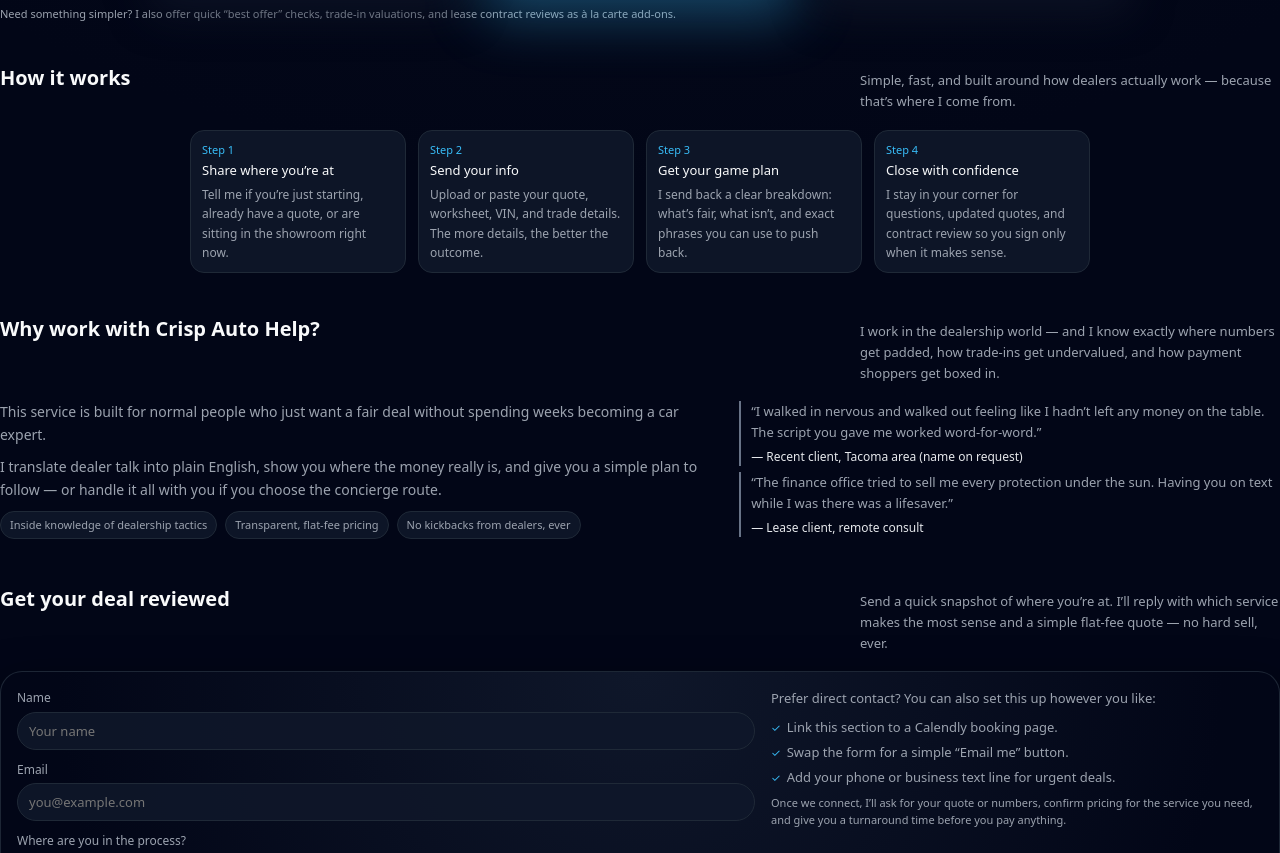
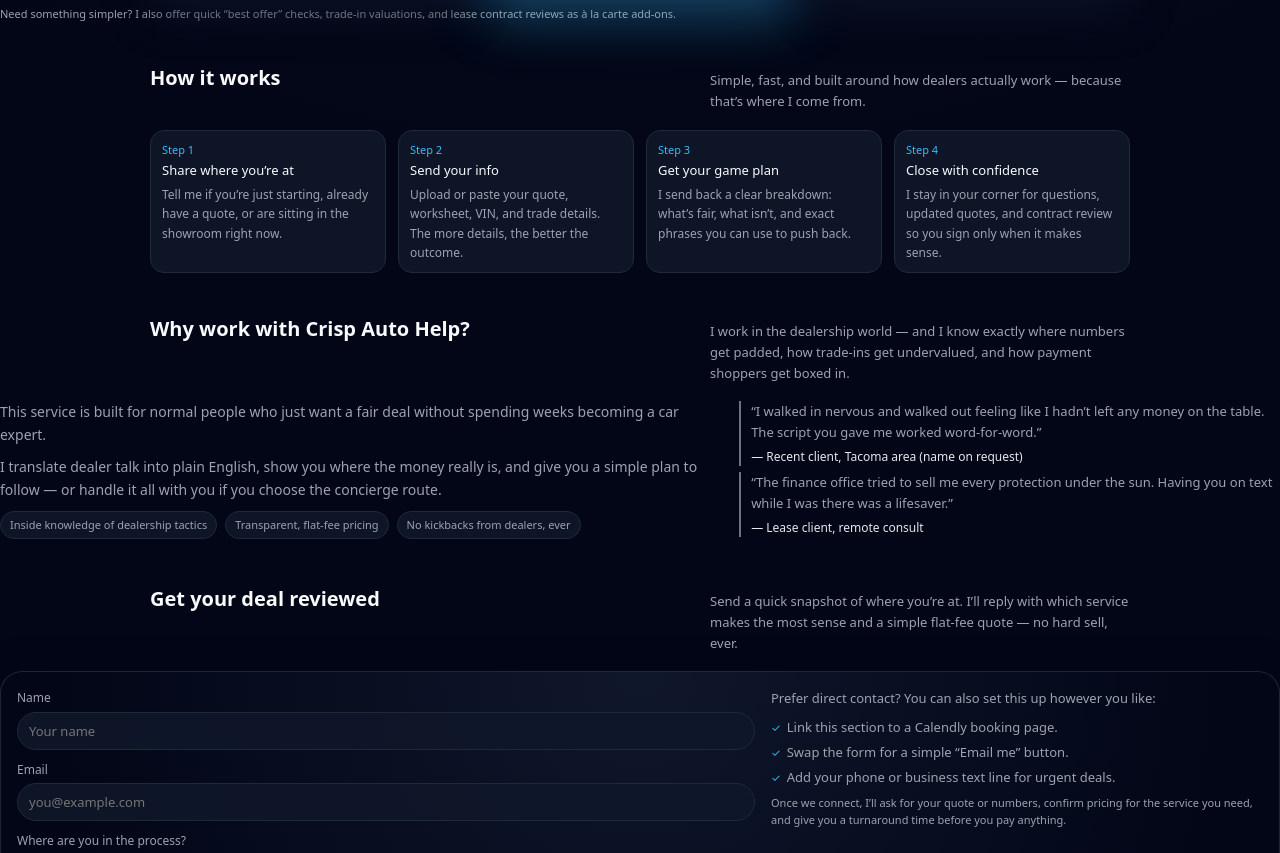
Before and after one commit to crispautohelp/crispautohelp, a plain HTML site: page index.html in a window 1280 px wide. Shown: the part 1146-1999 px from the top of the page. Drawn offline with Linux system fonts and the light colour scheme.

Commit message:
Update index.html

```diff
--- a/index.html
+++ b/index.html
@@ -310,6 +310,10 @@
       gap: 16px;
       align-items: baseline;
       margin-bottom: 18px;
+      /* NEW: keep header same width/position as cards */
+  max-width: 980px;    /* or whatever max width you used for .grid */
+  margin-left: auto;
+  margin-right: auto;
     }
 
     .section-header h3 {
@@ -418,7 +422,7 @@
       font-size: 13px;
         /* NEW: responsive, non-stretching layout */
   grid-template-columns: repeat(auto-fit, minmax(190px, 1fr));
-  max-width: 900px;     /* caps overall width */
+  max-width: 980px;     /* caps overall width */
   margin: 0 auto;       /* centers the block */
     }
 
```
